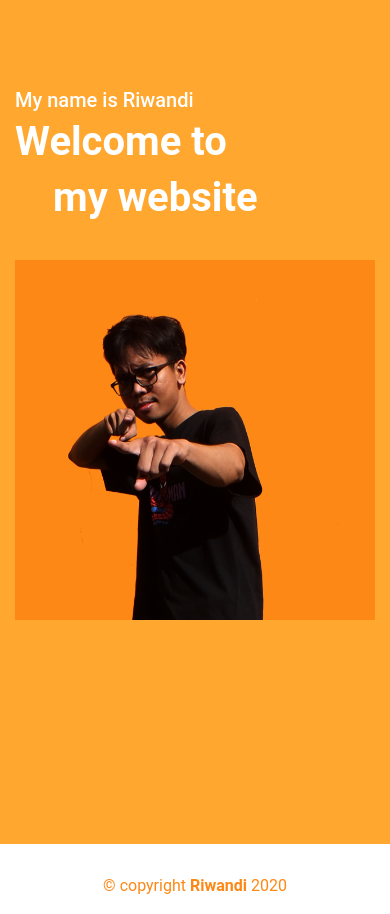
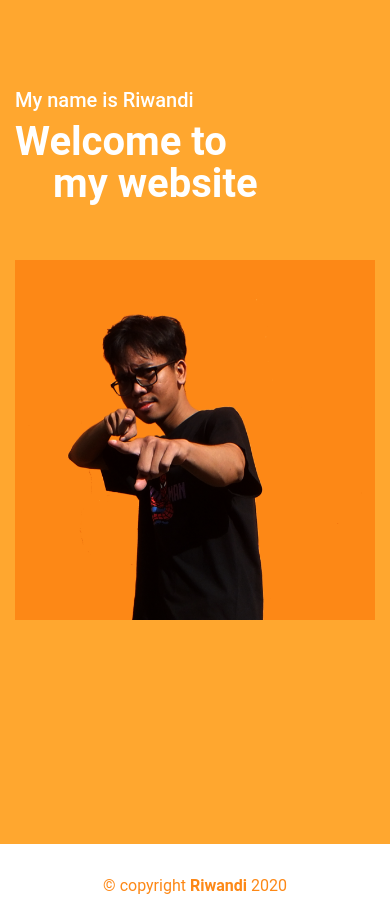
Before and after one commit to rwndy/riwandi, a React (Create React App) app: page / in a window 390 px wide. Built offline with nearby package versions, Linux system fonts and the light colour scheme.

Commit message:
edit position botttom span

```diff
--- a/src/components/Home/index.css
+++ b/src/components/Home/index.css
@@ -75,7 +75,7 @@
       line-height: 1.5;
       position: absolute;
       left: 53px;
-      bottom: 144px;
+      bottom: 158px;
     }
 
     .header-img {
```
